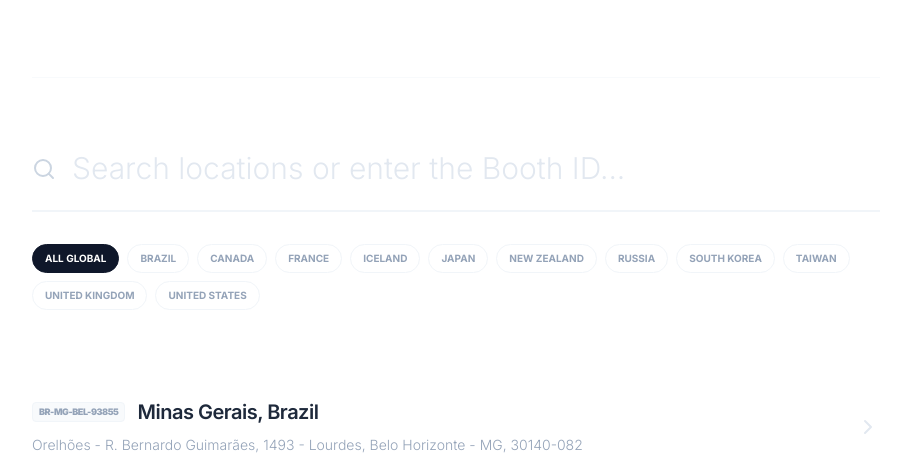
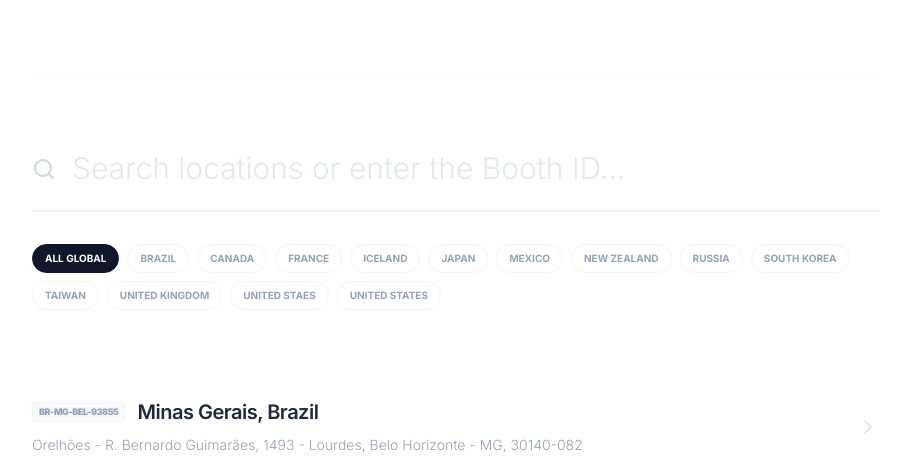
Before and after one commit to payphonemapper/fonectrix, a plain HTML site: page index.html in a window 1280 px wide. Shown: the part 492-952 px from the top of the page, without its empty margins (184-1095 px from the left). Drawn offline with nearby package versions, Linux system fonts and the light colour scheme.

Commit message:
Update index.html

```diff
--- a/index.html
+++ b/index.html
@@ -315,6 +315,8 @@ Canada,Nova Scotia,"45.85235, -64.25929","Bell Payphone - 90 Cumberland Loop, Fo
 Canada,Nova Scotia,"45.0899, -64.36491","Bell Payphone - 50 Acadia St, Wolfville, NS B4P 2R6 (Payphone is located inside of the Vaughan Memorial Library)",CA-NS-WOL-36491
 Canada,Nova Scotia,"46.6464, -60.95051","Bell Payphone - 16648 Cabot Trail, Petit Étang, NS B0E 2M0 (Payphone is located inside of the Chéticamp Visitor Centre)",CA-NS-PET-95051
 Canada,Nova Scotia,"45.07251, -64.29616","Payphone - 1293 Grand Pré Rd, Wallbrook, NS B4P 2R3",CA-NS-WAL-29616
+Canada,Nova Scotia,"46.12191, -60.19135","Bell Payphone - 60 Maillard St, Membertou, NS B1S 3W3 (Payphone is located inside of the Hampton Inn Sydney",CA-NS-MEM-19135
+Canada,Nova Scotia,"44.3761, -64.30784","Bell Payphone - 170 Montague St, Lunenburg, NS B2W 3P",CA-NS-LUN-30784
 Canada,Nunavut,"63.7462, -68.51826","NWTel Payphone - 228 Ring Rd., Iqaluit, NU X0A 0H0",CA-NU-IQA-51826
 Canada,Nunavut,"63.75733, -68.54468","NWTel Payphone - 1528 Ungalliqpaat Cres., Iqaluit, NU X0A 0A1",CA-NU-IQA-54468
 Canada,Nunavut,"62.81009, -92.10273","NWTel Payphone - Rankin Inlet, NU X0C 0G0",CA-NU-RAN-10273
@@ -360,7 +362,6 @@ Canada,Ontario,"45.32714, -75.81968","Bell Payphone - 1856 Robertson Rd., Nepean
 Canada,Ontario,"45.29304, -75.89424","Bell Payphone - 500 Hazeldean Rd., Kanata, ON K2L 2B5",CA-ON-KAN-89424
 Canada,Ontario,"45.44207, -75.64301","Bell Payphone - 598 Montreal Rd., Ottawa, ON K1K 0T6",CA-ON-OTT-64301
 Canada,Ontario,"45.34208, -75.78623","Bell Payphone - 2545 Baseline Rd., Ottawa, ON K2H 7B3",CA-ON-OTT-78623
-Canada,Ontario,"45.44689, -75.59462","Bell Payphone - 2000 Montreal Rd., Ottawa, ON K1J 6N2",CA-ON-OTT-59462
 Canada,Ontario,"45.40493, -75.71198","Bell Payphone - 241 Preston St., Ottawa, ON K1R 7R3",CA-ON-OTT-71198
 Canada,Ontario,"45.4022, -75.70177","Bell Payphone - 315 Powell Ave, Ottawa, ON K1S 2A6",CA-ON-OTT-70177
 Canada,Ontario,"45.46798, -75.46558","Bell Payphone - 1937 Portobello Blvd., Orléans, ON K4A 4W9",CA-ON-ORL-46558
@@ -541,6 +542,11 @@ Canada,Ontario,"49.60411, -87.95709","Bell Payphone - 139 Main St, Beardmore, ON
 Canada,Ontario,"43.65497, -79.36806","Bell Payphone - 252 Queen St E, Toronto, ON M5A 1S7",CA-ON-TOR-36806
 Canada,Ontario,"43.65308, -79.39688","Bell Payphone - 473 Dundas St W, Toronto, ON M5T 1G8",CA-ON-TOR-39688
 Canada,Ontario,"43.63706, -79.43613","Bell Payphone - 1433 King St W, Toronto, ON M6K 1H8",CA-ON-TOR-43613
+Canada,Ontario,"44.83381, -79.32067","Bell Payphone - 1633 ON-11, Kilworthy, ON P0E 1G0",CA-ON-KIL-32067
+Canada,Ontario,"43.5936, -79.64612","Bell Payphone - 200 Rathburn Rd W, Mississauga, ON L5B 4C1 (Payphone is located inside of the Mississauga City Centre Transit Terminal",CA-ON-MIS-64612
+Canada,Ontario,"43.78323, -79.5244","Bell Payphone - 7332 Jane St, Vaughan, ON L4K 5R6 (Payphone is located inside of the Highway 407 Station",CA-ON-VAU-52440
+Canada,Ontario,"48.722, -94.55541","Bell Payphone - 612 Atwood Ave, Rainy River, ON P0W 1M0",CA-ON-RAI-55541
+Canada,Ontario,"48.691, -93.22314","Bell Payphone - 2012 ON-11, Fort Frances, ON P9A 3M3",CA-ON-FOR-22314
 Canada,Prince Edward Island,"46.3225, -63.60041","Bell Payphone - 62 Anderson Rd., Kinkora, PE C0B 1N0",CA-PE-KIN-60041
 Canada,Québec,"45.53519, -73.60406","Bell Payphone - 545 Rue Beaubien E., Montreal, QC H2S 2N7",CA-QC-MON-60406
 Canada,Québec,"45.49507, -73.61969","Bell Payphone - 5150 Chem. de la Côte-des-Neiges, Montreal, QC H3T 1X8",CA-QC-MON-61969
@@ -765,6 +771,8 @@ Japan,Tochigi,"36.54358, 139.87394","Phone - 1 Chome-7-1 Miyahara, Utsunomiya, T
 Japan,Tochigi,"36.54336, 139.89242","Phone - 1533-2 Yanazemachi, Utsunomiya, Tochigi 321-0933",JP-TC-UTS-89242
 Japan,Tochigi,"36.54327, 139.90348","Phone - 1108 Hiramatsu Honcho, Utsunomiya, Tochigi 321-0932",JP-TC-UTS-90348
 Japan,Tokyo,"35.66737, 139.34215","Phone - 7 Chome-8-2 Owadamachi, Hachioji, Tokyo 192-0045",JP-TK-HAC-34215
+Mexico,Nuevo León,"25.66826, -100.31375","Payphone - Padre Mier 251, Centro, 64000 Monterrey, N.L.",MX-NL-MON-31375
+Mexico,Nuevo León,"25.66769, -100.31567","Payphone - José María Morelos 167, Centro, 64000 Monterrey, N.L. ",MX-NL-MON-31567
 New Zealand,Auckland,"-37.05369, 174.96431","Spark Payphone - 1 Robb Street, Papakura, Auckland 2110",NZ-AK-PAP-96431
 New Zealand,Auckland,"-36.86663, 174.63805","Spark Payphone - 95 Vodanovich Road, Te Atatū South, Auckland 0610",NZ-AK-TEA-63805
 New Zealand,Auckland,"-36.82138, 174.62659","Spark Payphone - 121 Moire Road, West Harbour, Auckland 0618",NZ-AK-WES-62659
@@ -1128,6 +1136,8 @@ United States,California,"37.86777, -122.2676","Payphone - 2295 Shattuck Ave., B
 United States,California,"37.86385, -122.26758","Payphone - 2504 Shattuck Ave., Berkeley, CA 94704",US-CA-BER-26758
 United States,California,"37.80659, -122.47605","Payphone - Battery Cranston Rd., San Francisco, CA 94129",US-CA-SAN-47605
 United States,California,"34.04561, -118.56503","Payphone - 17985 Pacific Coast Hwy, Pacific Palisades, CA 90272 (Payphone is located inside of the Getty Villa)",US-CA-LOS-56503
+United States,California,"36.80836, -119.74022","Payphone - 2635 E Shaw Ave, Fresno, CA 93710",US-CA-FRE-74022
+United States,California,"40.57803, -124.26223","Payphone - 615 Main St, Ferndale, CA 95536",US-CA-FER-26223
 United States,Colorado,"40.00052, -105.10122","Payphone - 325 Crossing Dr., Lafayette, CO 80026",US-CO-LAF-10122
 United States,Colorado,"40.18658, -105.07461","Payphone - 1611 Pace St., Longmont, CO 80504",US-CO-LON-07461
 United States,Colorado,"39.98791, -105.12297","Payphone - 1410 Hecla Way, Louisville, CO 80027",US-CO-LOU-12297
@@ -1161,6 +1171,7 @@ United States,Maine,"44.50646, -68.80956","Payphone - 126 Hersey Retreat Rd, Sto
 United States,Maine,"44.36164, -69.19418","Payphone - 12 Main St N, Searsmont, ME 04973",US-ME-SEA-19418
 United States,Maine,"45.03797, -67.3556","Payphone - 863 Main St, Meddybemps, ME 04657",US-ME-MED-35560
 United States,Maine,"45.37906, -70.80487","Payphone - 6066 The Arnold Trl, Eustis, ME 04936",US-ME-EUS-80487
+United States,Maryland,"39.63047, -79.13012","Payphone - 349 Headquarters Ln, Grantsville, MD 21536 (Payphone is located inside of the New Germany State Park)",US-MD-GRA-13012
 United States,Michigan,"42.34255, -83.09759","Futel Phone - 4493 23rd St., Detroit, MI 48208",US-MI-DET-09759
 United States,Michigan,"42.24215, -83.61523","Futel Phone - 209 Pearl St., Ypsilanti, MI 48197",US-MI-YPS-61523
 United States,Michigan,"42.38516, -82.94458","Payphone - 15007 Charlevoix St., Grosse Pointe Park, MI 48230 (Payphone is located inside of the Excalibur Park bar)",US-MI-GRO-94458
@@ -1170,6 +1181,9 @@ United States,Michigan,"42.5652, -83.28174","Payphone - 1099 Lone Pine Rd, Bloom
 United States,Michigan,"42.51163, -84.65555","Payphone - 157 S Main St., Eaton Rapids, MI 48827",US-MI-EAT-65555
 United States,Michigan,"45.8781, -84.64495","Payphone - 3494 Lake Shore Dr, Mackinac Island, MI 49757",US-MI-MAC-64495
 United States,Minnesota,"45.26277, -93.35752","Payphone - 3616 161st Ave NW, Andover, MN 55304",US-MN-AND-35752
+United States,Minnesota,"44.2232, -95.47026","Payphone - 640 Main St, Walnut Grove, MN 56180",US-MN-WAL-47026
+United States,Missouri,"39.22393, -94.54805","Payphone - 7121 N Prospect Ave, Kansas City, MO 64119",US-MO-KAN-54805
+United States,Missouri,"38.9514, -92.33983","Payphone - 100 W Broadway, Columbia, MO 65203 (This payphone is located inside of the Daniel Boone Regional Library",US-MO-COL-33983
 United States,New York,"43.14365, -77.58838","Phone - 740 Monroe Ave., Rochester, NY 14607",US-NY-ROC-58838
 United States,New York,"43.14275, -77.63623","Phone - 373 Genesee St., Rochester, NY 14611",US-NY-ROC-63623
 United States,New York,"43.16491, -77.6498","Phone - 956 Lyell Ave., Rochester, NY 14606 (The payphone is located inside of the Lyell Branch Library)",US-NY-ROC-64980
@@ -1208,6 +1222,7 @@ United States,Pennsylvania,"40.35766, -80.00061","Payphone - 5301 Grove Rd, Pitt
 United States,Pennsylvania,"40.43294, -79.92322","Payphone - 2128 Murray Ave, Pittsburgh, PA 15217",US-PA-PIT-92322
 United States,Pennsylvania,"40.28058, -76.88972","Payphone - 2017 N 6th St, Harrisburg, PA 17102",US-PA-HAR-88972
 United States,Pennsylvania,"41.3298, -79.20833","Payphone - 15361 PA-36, Cooksburg, PA 16217",US-PA-COO-20833
+United Staes, Pennsylvania,"40.75091, -80.31972","Payphone - 923 7th Ave, Beaver Falls, PA 15010 (Payphone was submitted by Jerrodgermusa)",US-PA-BEA-31972
 United States,Texas,"32.08966, -96.46767","Payphone - 201 S 15th St, Corsicana, TX 75110",US-TX-COR-46767
 United States,Texas,"29.59713, -98.41761","Payphone - 17439 Classen Rd, San Antonio, TX 78247",US-TX-SAN-41761
 United States,Texas,"33.48749, -97.16502","Phone - 305 Mill St, Valley View, TX 76272",US-TX-VAL-16502
```
